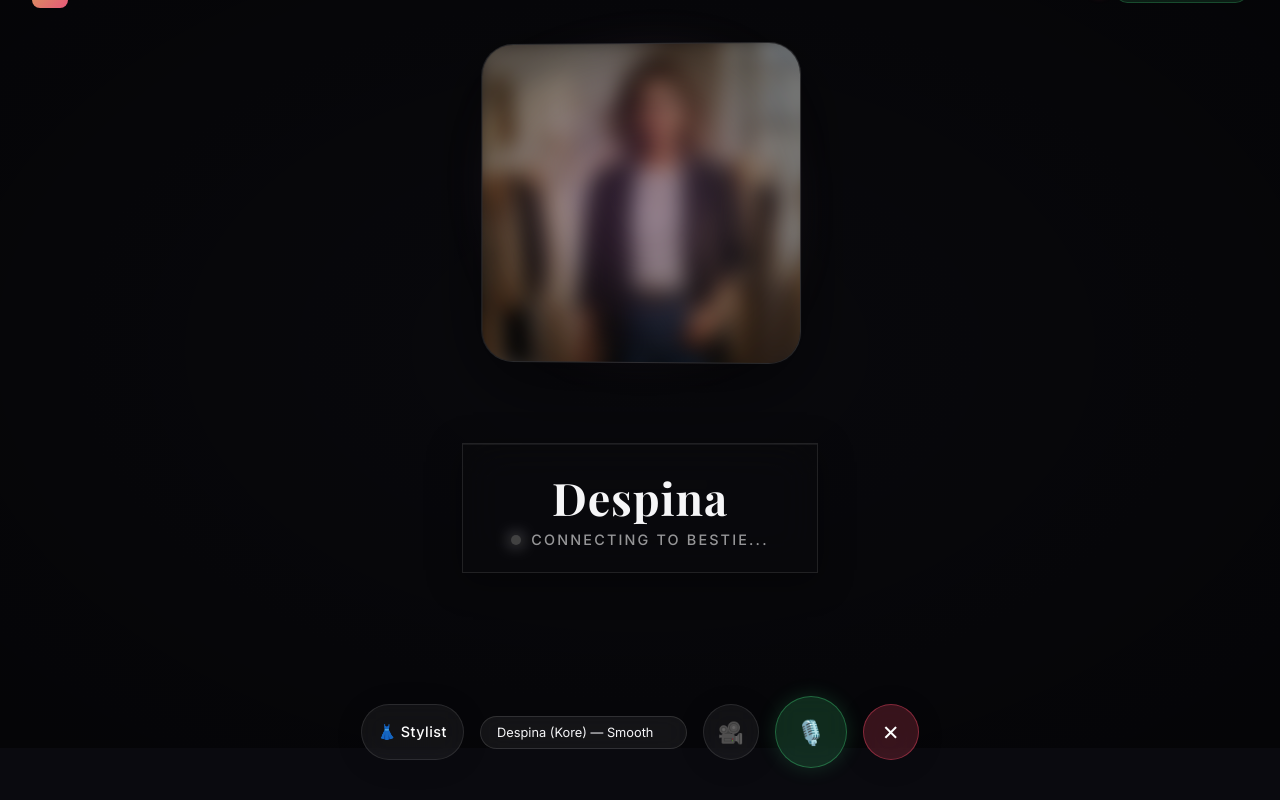
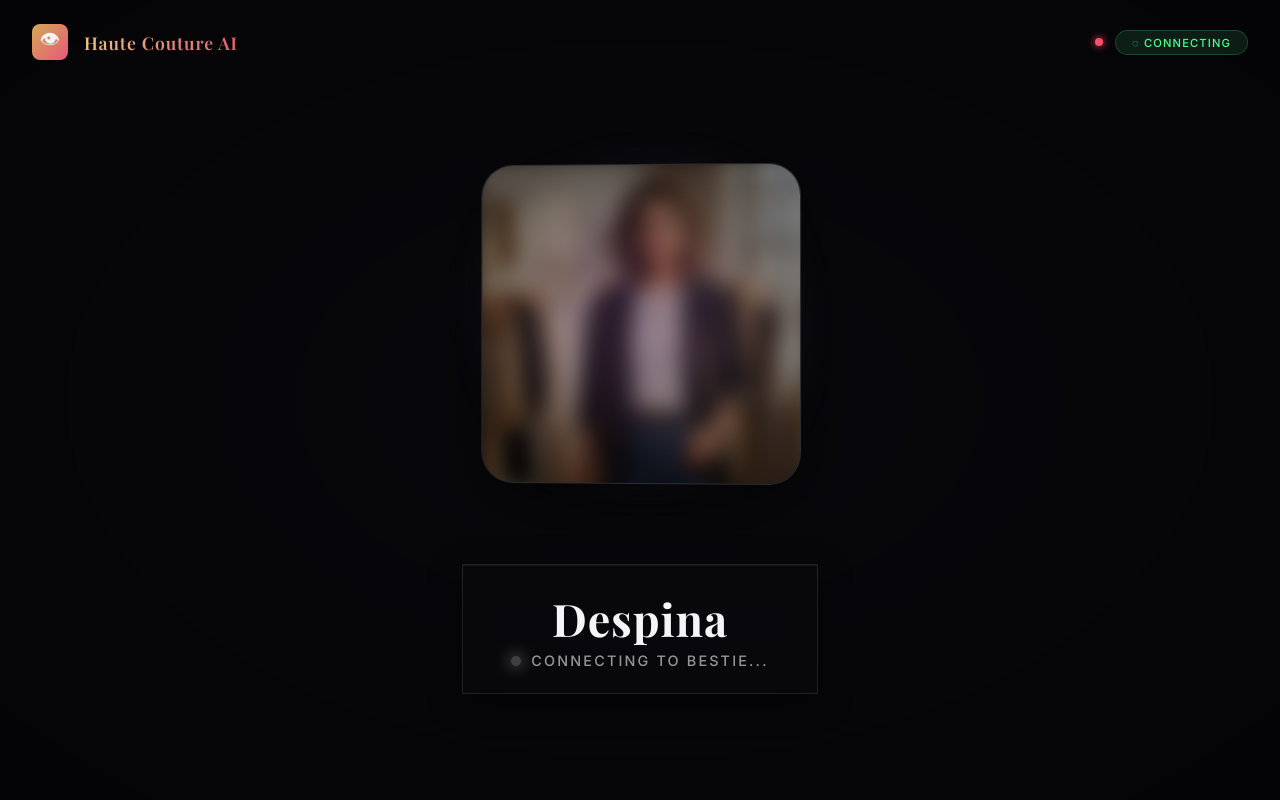
Before and after one commit to BigBrown10/haute-couture-ai, a Next.js app: page / in a window 1280 px wide. Both pictures are taken after a click on the button "Start Now!". Shown: the top 800 px of the page. Built offline with nearby package versions, Linux system fonts and the light colour scheme; no server answers; a web font is replaced by a local one.

Commit message:
Fix CSS to allow page scrolling

```diff
--- a/src/app/globals.css
+++ b/src/app/globals.css
@@ -89,9 +89,9 @@ body {
   font-family: var(--font-sans);
   background: var(--bg-dark);
   color: var(--text-primary);
-  overflow: hidden;
+  overflow-x: hidden;
   width: 100vw;
-  height: 100dvh;
+  min-height: 100dvh;
   position: relative;
 }
 
@@ -192,8 +192,8 @@ body {
 .app-container {
   position: relative;
   width: 100vw;
-  height: 100dvh;
-  overflow: hidden;
+  min-height: 100dvh;
+  overflow-x: hidden;
 }
 
 /* Layer 1: Full-bleed camera background */
@@ -225,7 +225,7 @@ body {
 }
 
 .vrm-stage-wrapper {
-  position: absolute;
+  position: fixed;
   inset: 0;
   z-index: 2;
 }
@@ -251,7 +251,7 @@ body {
 
 /* Dark overlay on camera for readability */
 .camera-overlay {
-  position: absolute;
+  position: fixed;
   inset: 0;
   z-index: 1;
   background: radial-gradient(ellipse at center, rgba(0, 0, 0, 0.15) 0%, rgba(0, 0, 0, 0.55) 100%);
@@ -260,8 +260,9 @@ body {
 
 /* Layer 2: UI chrome */
 .ui-layer {
-  position: absolute;
-  inset: 0;
+  position: relative;
+  width: 100%;
+  min-height: 100vh;
   z-index: 10;
   display: flex;
   flex-direction: column;
@@ -638,7 +639,7 @@ body {
 
 /* ── Scanning Lines Overlay ─────────────────────────────── */
 .scan-overlay {
-  position: absolute;
+  position: fixed;
   inset: 0;
   z-index: 5;
   pointer-events: none;
```
